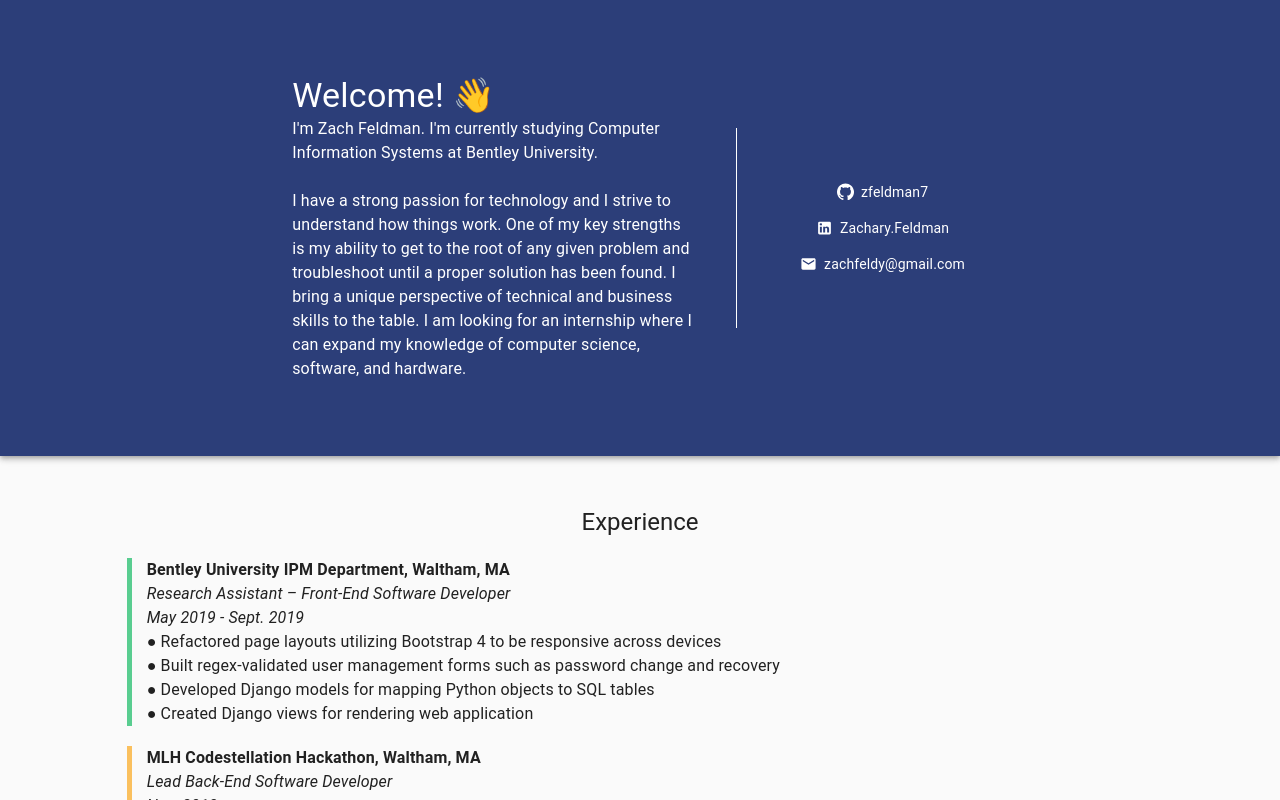
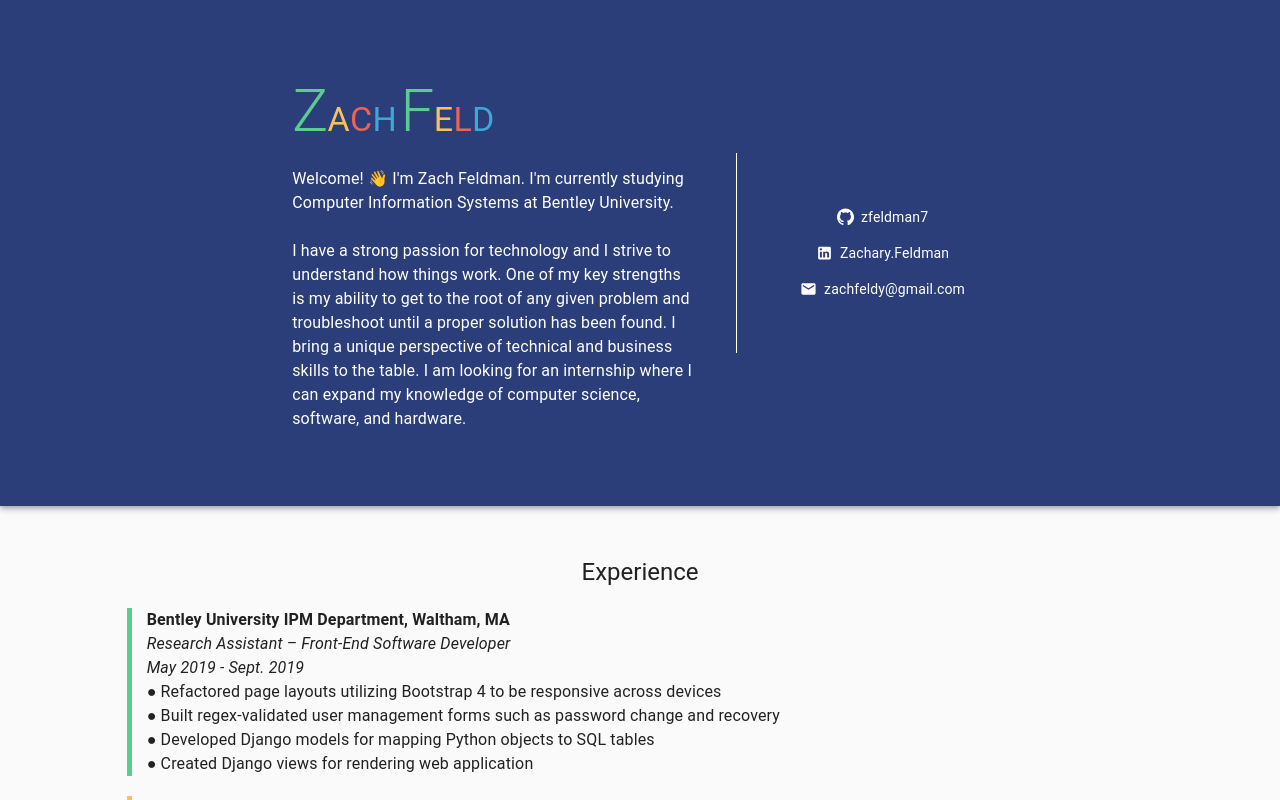
Before and after one commit to zfeldman7/zach-feld, a React (Create React App) app: page / in a window 1280 px wide. Shown: the top 800 px of the page. Built offline with nearby package versions, Linux system fonts and the light colour scheme.

Commit message:
added temp logo to header

```diff
--- a/src/components/Header/Header.tsx
+++ b/src/components/Header/Header.tsx
@@ -7,6 +7,14 @@
 
 export const Header: FC = () => {
     const classes = headerStyles()
+    const red = "#EE6352"
+    const green = "#59CD90"
+    const blue = "#3FA7D6"
+    const yellow = "#FAC05E"
+    const orange = "#F79D84"
+    const grey = "#403F4C"
+    const purple = "#CABAC8"
+
     return (
         <Fragment>
 
@@ -14,9 +22,19 @@
                 <Toolbar>
                     <Grid container spacing={10} direction="row" justify="center" alignItems="center">
                         <Grid item md={5}>
-                            <Typography variant="h4">Welcome! &#128075; <br/></Typography>
+                            <Typography variant="h2" display="inline" style={{color:green}}>Z</Typography>
+                            <Typography variant="h4" display="inline" style={{color:yellow}}>A</Typography>
+                            <Typography variant="h4" display="inline" style={{color:red}}>C</Typography>
+                            <Typography variant="h4" display="inline" style={{color:blue}}>H</Typography>
+                            &nbsp;
+                            <Typography variant="h2" display="inline" style={{color:green}}>F</Typography>
+                            <Typography variant="h4" display="inline" style={{color:yellow}}>E</Typography>
+                            <Typography variant="h4" display="inline" style={{color:red}}>L</Typography>
+                            <Typography variant="h4" display="inline" style={{color:blue}}>D</Typography>
+                            <br/><br/>
+
                             <Typography>
-                                I'm Zach Feldman. I'm currently studying Computer Information Systems at Bentley University.
+                                Welcome! &#128075; I'm Zach Feldman. I'm currently studying Computer Information Systems at Bentley University.
                                 <br/><br/>
                                 <Hidden smDown>
                                     I have a strong passion for technology and I strive to understand how things work.
```
